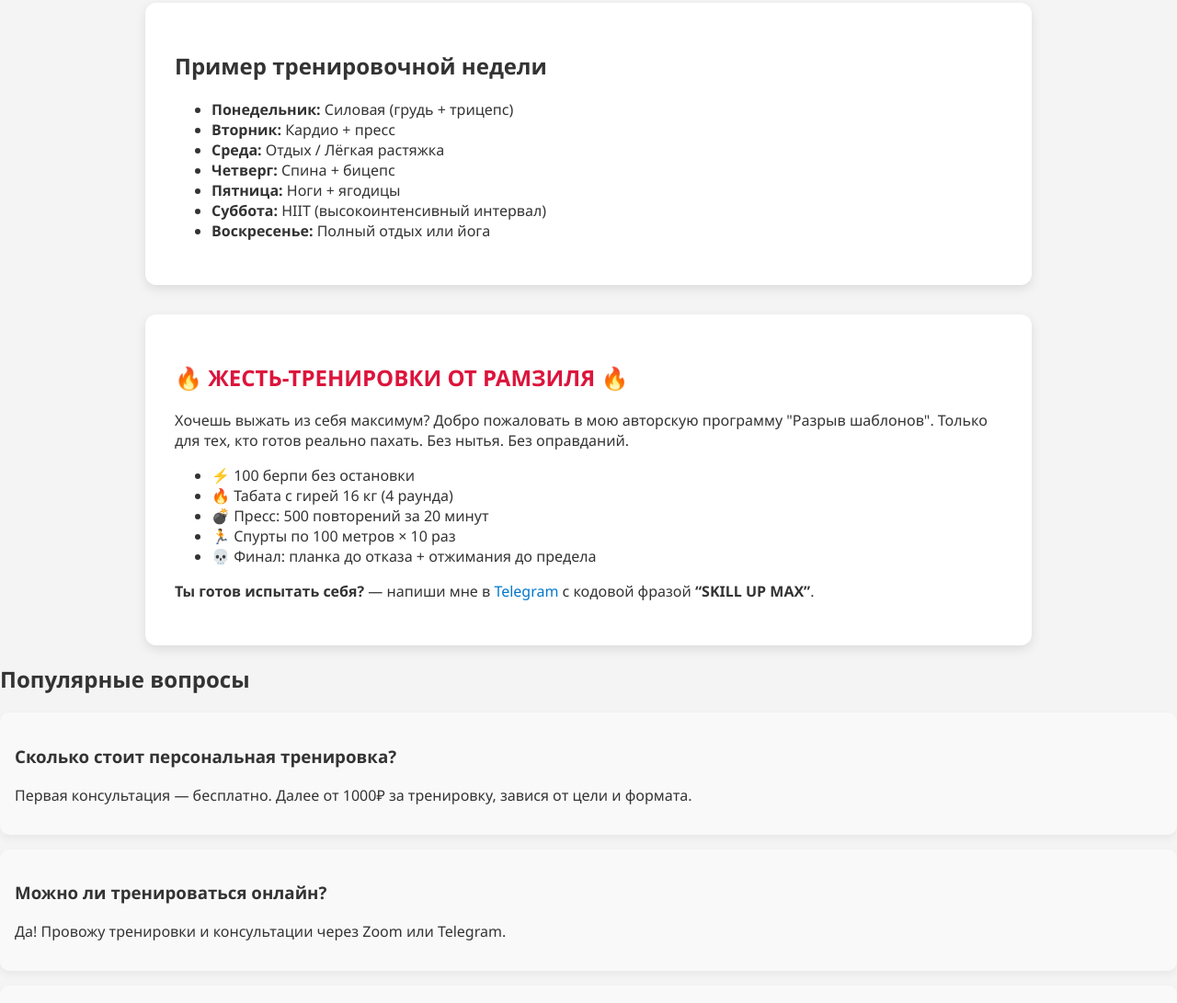
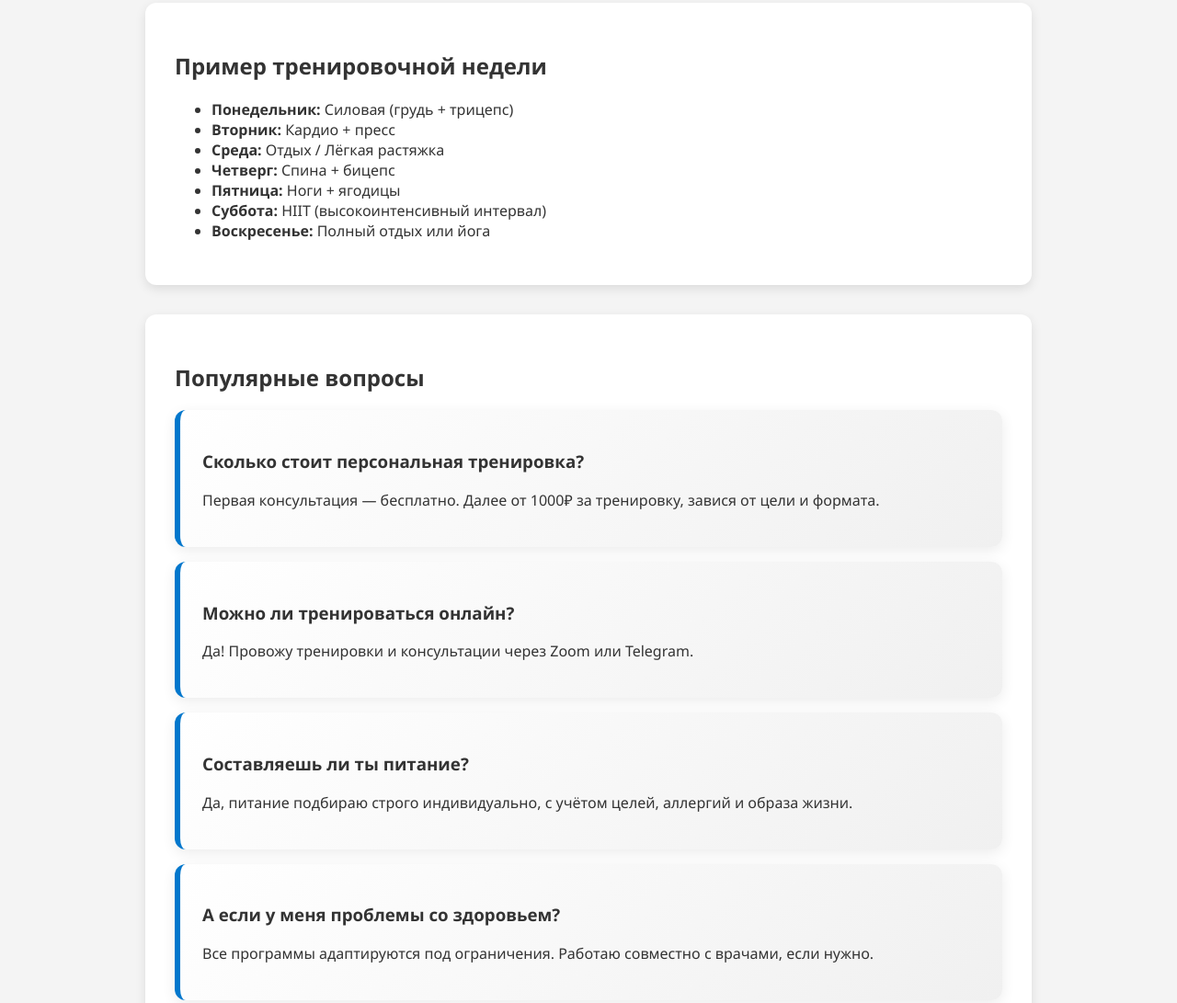
Before and after one commit to Axionyxb/izikeys, a plain HTML site: page index.html in a window 1280 px wide. Shown: the part 431-1522 px from the top of the page at 92% size. Drawn offline with Linux system fonts and the light colour scheme.

Commit message:
Add files via upload

```diff
--- a/index.html
+++ b/index.html
@@ -56,16 +56,18 @@
 
     .card {
       flex: 1 1 calc(50% - 1rem);
-      background: #f9f9f9;
-      border-radius: 10px;
-      padding: 1rem;
-      box-shadow: 0 4px 10px rgba(0,0,0,0.05);
-      transition: transform 0.3s ease, box-shadow 0.3s ease;
+      background: linear-gradient(135deg, #ffffff, #f0f0f0);
+      border-radius: 12px;
+      padding: 1.5rem;
+      box-shadow: 0 4px 15px rgba(0, 0, 0, 0.08);
+      transition: all 0.3s ease;
+      border-left: 6px solid #0077cc;
     }
 
     .card:hover {
-      transform: scale(1.05);
-      box-shadow: 0 6px 20px rgba(0,0,0,0.1);
+      transform: translateY(-5px);
+      box-shadow: 0 10px 25px rgba(0, 119, 204, 0.2);
+      border-left-color: #005fa3;
     }
 
     @media (max-width: 600px) {
@@ -115,22 +117,9 @@
     <li><strong>Суббота:</strong> HIIT (высокоинтенсивный интервал)</li>
     <li><strong>Воскресенье:</strong> Полный отдых или йога</li>
   </ul>
-
 </section>
 
-<section class="plan">
-  <h2 style="color: crimson;">🔥 ЖЕСТЬ-ТРЕНИРОВКИ ОТ РАМЗИЛЯ 🔥</h2>
-  <p>Хочешь выжать из себя максимум? Добро пожаловать в мою авторскую программу "Разрыв шаблонов". Только для тех, кто готов реально пахать. Без нытья. Без оправданий.</p>
-  <ul>
-    <li>⚡ 100 берпи без остановки</li>
-    <li>🔥 Табата с гирей 16 кг (4 раунда)</li>
-    <li>💣 Пресс: 500 повторений за 20 минут</li>
-    <li>🏃 Спурты по 100 метров × 10 раз</li>
-    <li>💀 Финал: планка до отказа + отжимания до предела</li>
-  </ul>
-  <p><strong>Ты готов испытать себя?</strong> — напиши мне в <a href="https://t.me/ramzzv" target="_blank">Telegram</a> с кодовой фразой <strong>“SKILL UP MAX”</strong>.</p>
-</section>
-
+<section class="faq">
   <h2>Популярные вопросы</h2>
   <div class="faq-cards">
     <div class="card">
```
